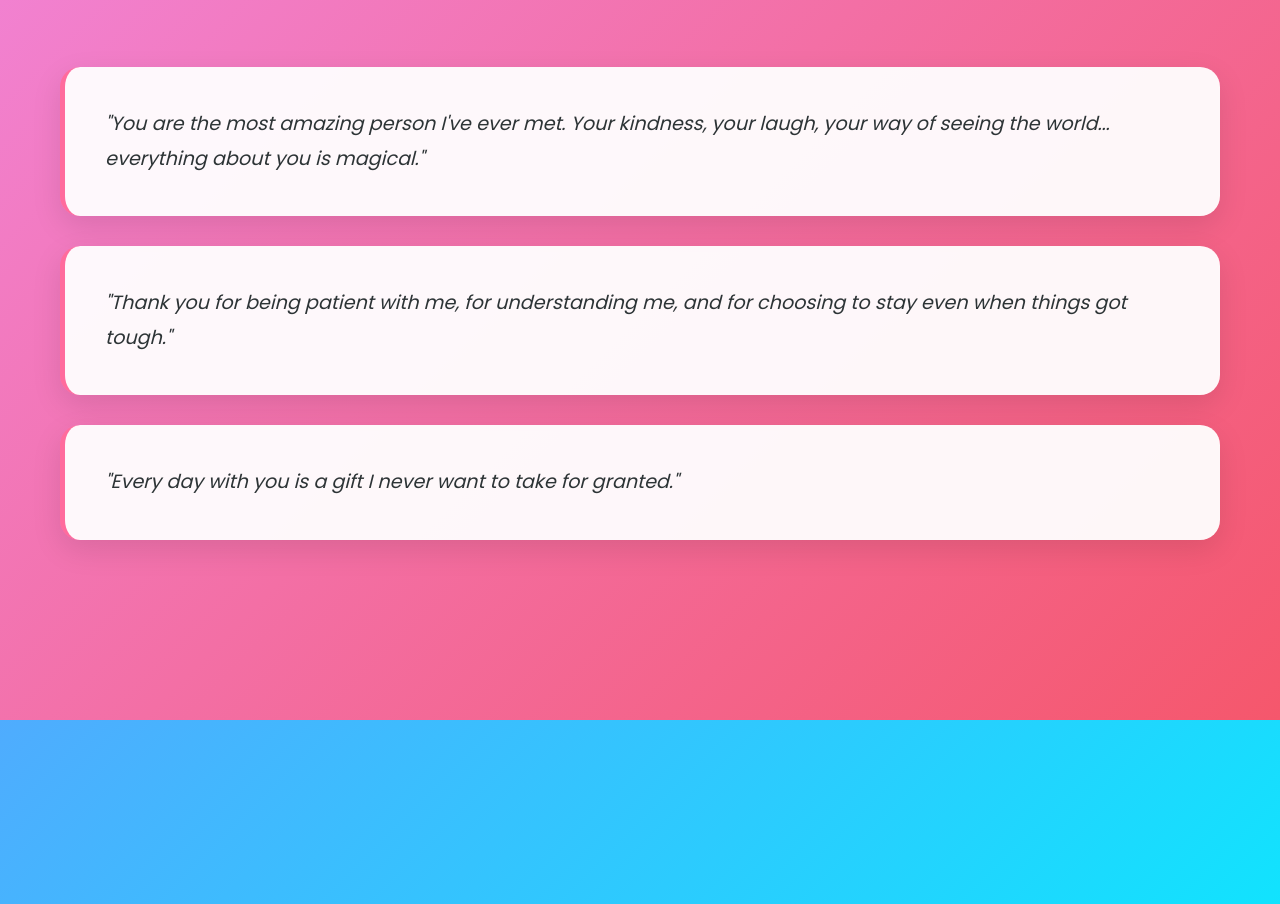
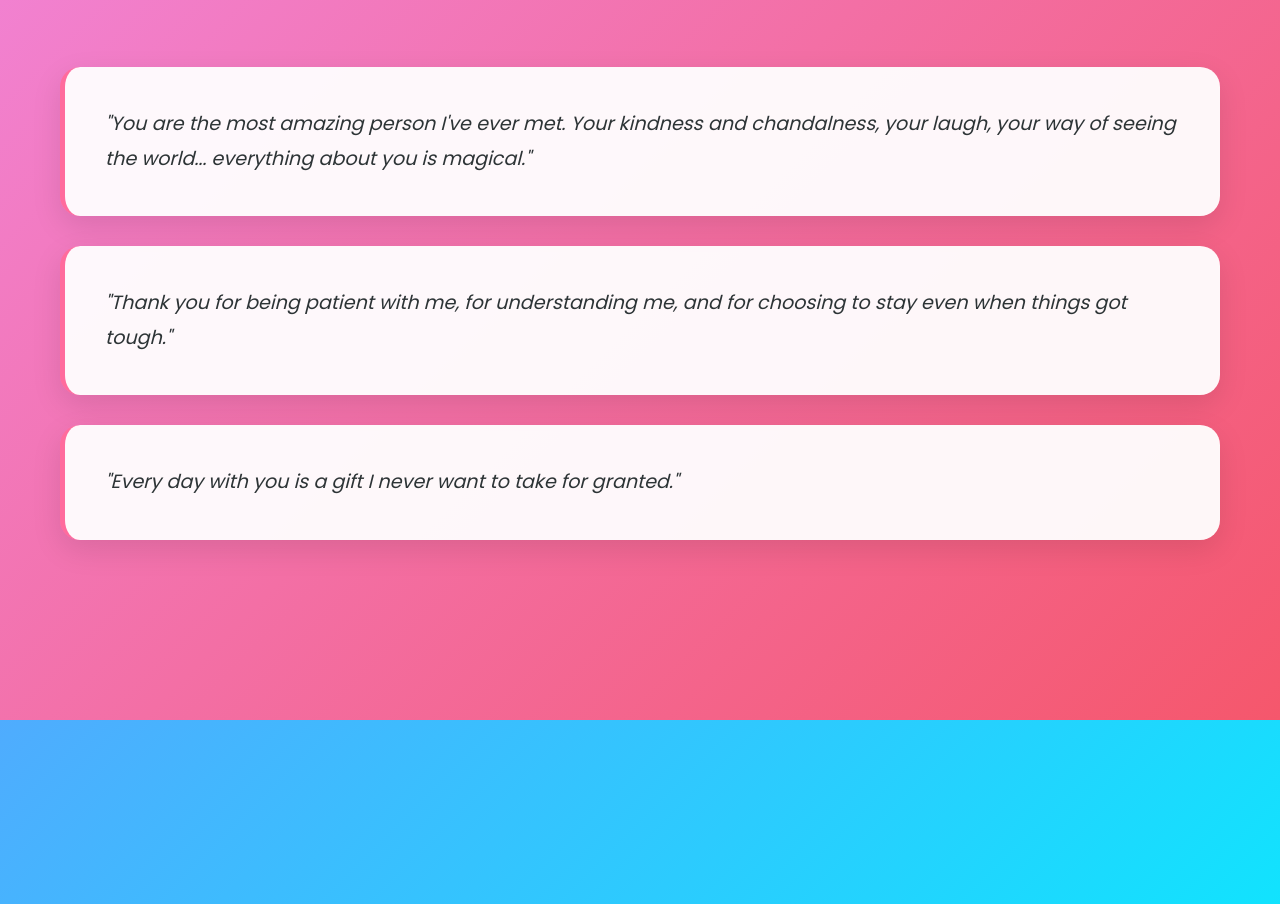
Before and after one commit to Luvsharma2017/twinnie, a React (Vite) app: page / in a window 1280 px wide. Shown: the part 6458-7362 px from the top of the page. Built offline with nearby package versions, Linux system fonts and the light colour scheme.

Commit message:
Update App.jsx

```diff
--- a/src/App.jsx
+++ b/src/App.jsx
@@ -170,7 +170,7 @@ function App() {
           <h2 className="section-title fade-in" style={{marginTop: '100px'}}>Now... here's how I see YOU</h2>
           <div className="appreciation-notes">
             <div className="note">
-              <p>"You are the most amazing person I've ever met. Your kindness, your laugh, your way of seeing the world... everything about you is magical."</p>
+              <p>"You are the most amazing person I've ever met. Your kindness and chandalness, your laugh, your way of seeing the world... everything about you is magical."</p>
             </div>
             <div className="note">
               <p>"Thank you for being patient with me, for understanding me, and for choosing to stay even when things got tough."</p>
@@ -240,4 +240,5 @@ function App() {
   );
 }
 
+
 export default App;
```
